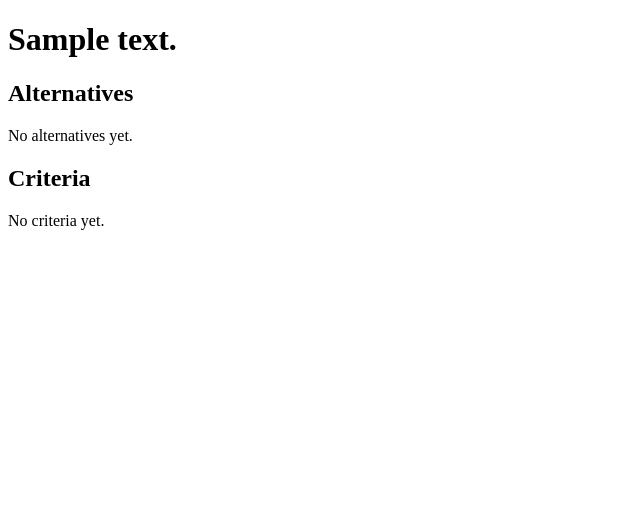
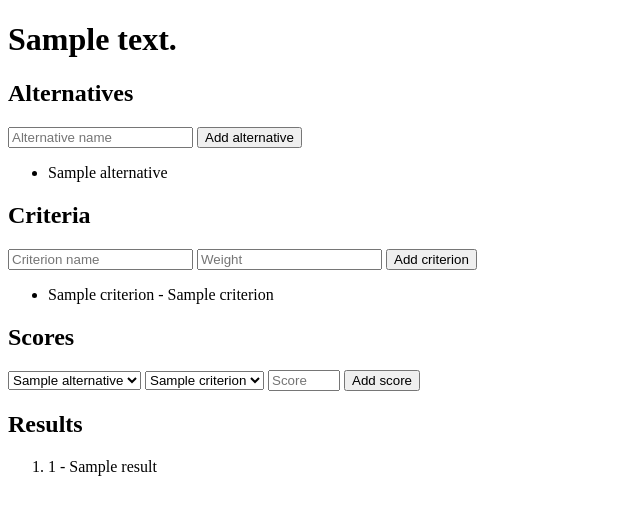
Before and after one commit to Robocop119/decision-app, a Flask app: template templates/decision.html in a window 1280 px wide. Shown: the top 515 px of the page, without its empty margins (0-640 px from the left). Run offline with Flask 3, Linux system fonts and the light colour scheme; the template is opened without the code that fills it: most values are stand-ins (such as "Sample title", 1, 10 or a date in 2020).

Commit message:
feat: add weighted decision ranking

```diff
--- a/app.py
+++ b/app.py
@@ -1,5 +1,6 @@
 import sqlite3
-from flask import Flask, render_template, request
+from flask import Flask, render_template, request, redirect
+from engine.decision_engine import calculate_score
 
 app = Flask(__name__)
 
@@ -46,9 +47,107 @@ def decision_detail(decision_id):
         (decision_id,)
     ).fetchone()
 
+    alternatives = connection.execute(
+        "SELECT id, name FROM alternatives WHERE decision_id = ?",
+        (decision_id,)
+    ).fetchall()
+
+    criteria = connection.execute(
+        "SELECT id, name, weight FROM criteria WHERE decision_id = ?",
+        (decision_id,)
+    ).fetchall()
+
+    scores = connection.execute(
+        """
+        SELECT alternative_id, criterion_id, value
+        FROM scores
+        """
+    ).fetchall()
+
+    ranking = []
+
+    for alternative in alternatives:
+        alternative_id = alternative[0]
+        alternative_name = alternative[1]
+
+        alternative_scores = [
+            score for score in scores
+            if score[0] == alternative_id
+        ]
+
+        total = calculate_score(criteria, alternative_scores)
+
+        ranking.append((alternative_name, total))
+
+    ranking.sort(key=lambda item: item[1], reverse=True)
+
     connection.close()
 
-    return render_template("decision.html", decision=decision)
+    return render_template(
+        "decision.html",
+        decision=decision,
+        alternatives=alternatives,
+        criteria=criteria,
+        scores=scores,
+        ranking=ranking
+    )
+
+
+@app.route("/decision/<int:decision_id>/alternative", methods=["POST"])
+def add_alternative(decision_id):
+    name = request.form.get("name")
+
+    connection = sqlite3.connect("decision.db")
+
+    connection.execute(
+        "INSERT INTO alternatives (decision_id, name) VALUES (?, ?)",
+        (decision_id, name)
+    )
+
+    connection.commit()
+    connection.close()
+
+    return redirect(f"/decision/{decision_id}")
+
+
+@app.route("/decision/<int:decision_id>/criterion", methods=["POST"])
+def add_criterion(decision_id):
+    name = request.form.get("name")
+    weight = request.form.get("weight")
+
+    connection = sqlite3.connect("decision.db")
+
+    connection.execute(
+        "INSERT INTO criteria (decision_id, name, weight) VALUES (?, ?, ?)",
+        (decision_id, name, weight)
+    )
+
+    connection.commit()
+    connection.close()
+
+    return redirect(f"/decision/{decision_id}")
+
+
+@app.route("/decision/<int:decision_id>/score", methods=["POST"])
+def add_score(decision_id):
+    alternative_id = request.form.get("alternative_id")
+    criterion_id = request.form.get("criterion_id")
+    value = request.form.get("value")
+
+    connection = sqlite3.connect("decision.db")
+
+    connection.execute(
+        """
+        INSERT INTO scores (alternative_id, criterion_id, value)
+        VALUES (?, ?, ?)
+        """,
+        (alternative_id, criterion_id, value)
+    )
+
+    connection.commit()
+    connection.close()
+
+    return redirect(f"/decision/{decision_id}")
 
 
 if __name__ == "__main__":
--- a/schema.sql
+++ b/schema.sql
@@ -17,3 +17,12 @@ CREATE TABLE criteria (
     weight REAL NOT NULL,
     FOREIGN KEY (decision_id) REFERENCES decisions(id)
 );
+
+CREATE TABLE scores (
+    id INTEGER PRIMARY KEY,
+    alternative_id INTEGER NOT NULL,
+    criterion_id INTEGER NOT NULL,
+    value REAL NOT NULL,
+    FOREIGN KEY (alternative_id) REFERENCES alternatives(id),
+    FOREIGN KEY (criterion_id) REFERENCES criteria(id)
+);
--- a/templates/decision.html
+++ b/templates/decision.html
@@ -9,10 +9,64 @@
     <h1>{{ decision[1] }}</h1>
 
     <h2>Alternatives</h2>
-    <p>No alternatives yet.</p>
+
+    <form method="post" action="/decision/{{ decision[0] }}/alternative">
+        <input type="text" name="name" placeholder="Alternative name">
+        <button type="submit">Add alternative</button>
+    </form>
+
+    <ul>
+        {% for alternative in alternatives %}
+        <li>{{ alternative[1] }}</li>
+        {% endfor %}
+    </ul>
 
     <h2>Criteria</h2>
-    <p>No criteria yet.</p>
+
+    <form method="post" action="/decision/{{ decision[0] }}/criterion">
+        <input type="text" name="name" placeholder="Criterion name">
+        <input type="number" name="weight" step="0.01" placeholder="Weight">
+        <button type="submit">Add criterion</button>
+    </form>
+
+    <ul>
+        {% for criterion in criteria %}
+        <li>{{ criterion[1] }} - {{ criterion[2] }}</li>
+        {% endfor %}
+    </ul>
+
+
+    <h2>Scores</h2>
+
+    <form method="post" action="/decision/{{ decision[0] }}/score">
+        <select name="alternative_id">
+            {% for alternative in alternatives %}
+            <option value="{{ alternative[0] }}">
+                {{ alternative[1] }}
+            </option>
+            {% endfor %}
+        </select>
+
+        <select name="criterion_id">
+            {% for criterion in criteria %}
+            <option value="{{ criterion[0] }}">
+                {{ criterion[1] }}
+            </option>
+            {% endfor %}
+        </select>
+
+        <input type="number" name="value" min="0" max="10" step="0.1" placeholder="Score">
+
+        <button type="submit">Add score</button>
+    </form>
+
+    <h2>Results</h2>
+
+    <ol>
+        {% for result in ranking %}
+        <li>{{ result[0] }} - {{ result[1] }}</li>
+        {% endfor %}
+    </ol>
 </body>
 
 </html>
```
Also changed, not shown: engine/decision_engine.py (added, +12 -0 lines).
